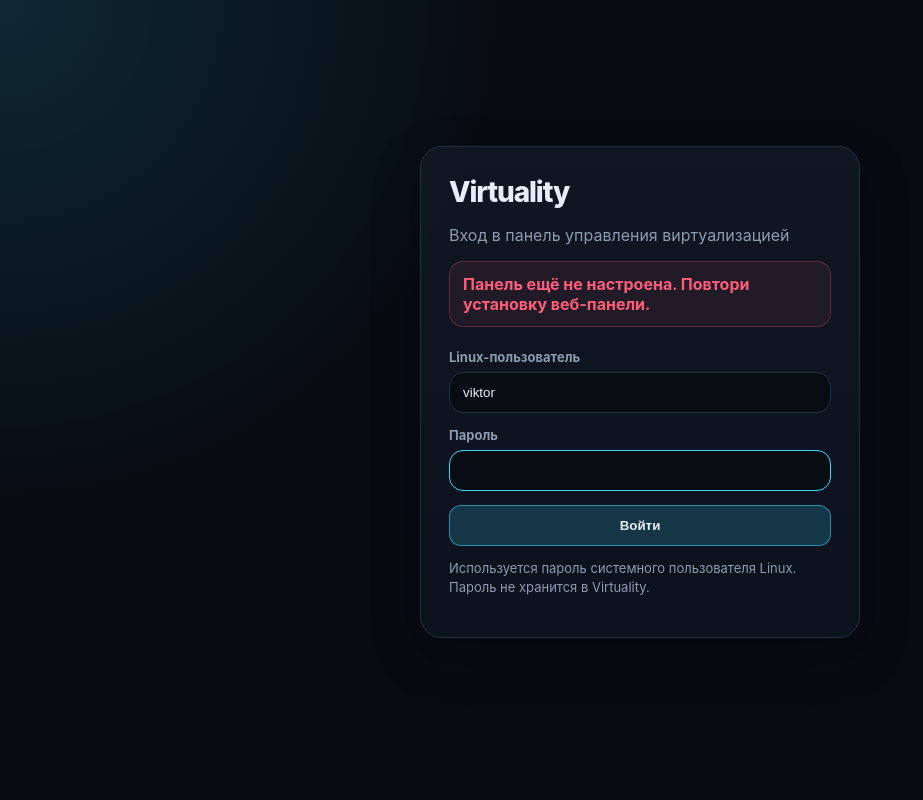
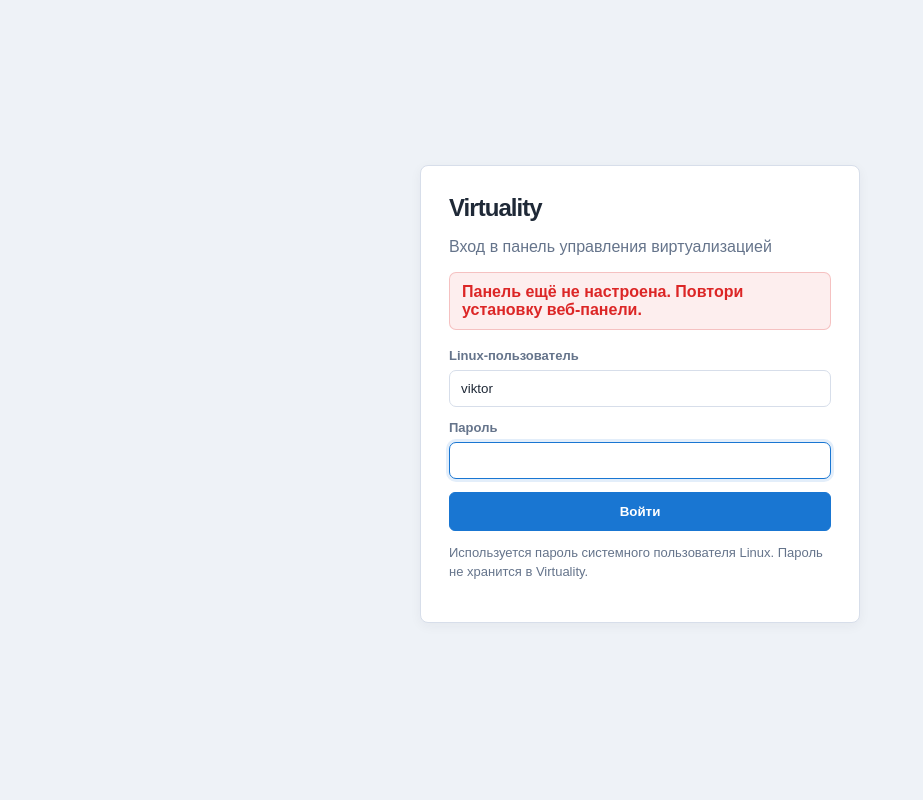
Before and after one commit to viktor138irk/virtuality, a FastAPI app: page /login in a window 1280 px wide. Shown: the whole page, without its empty margins (0-923 px from the left). Run offline with FastAPI, Linux system fonts and the light colour scheme.

Commit message:
Обновить стиль панели под Virtualizor

```diff
--- a/web/static/app.css
+++ b/web/static/app.css
@@ -1,14 +1,17 @@
 :root {
-  --bg: #070b12;
-  --panel: #101722;
-  --panel-2: #0d131d;
-  --line: #233044;
-  --text: #e8eef8;
-  --muted: #8d9bb0;
-  --accent: #37d6ff;
-  --green: #3dff9d;
-  --yellow: #ffd166;
-  --red: #ff5c7a;
+  --bg: #eef2f7;
+  --panel: #ffffff;
+  --panel-2: #f7f9fc;
+  --line: #d7deea;
+  --text: #1f2937;
+  --muted: #65748b;
+  --accent: #1976d2;
+  --accent-2: #0f5ea8;
+  --sidebar: #172033;
+  --sidebar-2: #101827;
+  --green: #16a34a;
+  --yellow: #d97706;
+  --red: #dc2626;
 }
 
 * { box-sizing: border-box; }
@@ -16,223 +19,146 @@
 body {
   margin: 0;
   min-height: 100vh;
-  background: radial-gradient(circle at top left, rgba(55, 214, 255, .14), transparent 34%), var(--bg);
+  background: var(--bg);
   color: var(--text);
-  font-family: Inter, ui-sans-serif, system-ui, -apple-system, BlinkMacSystemFont, "Segoe UI", sans-serif;
+  font-family: Arial, Inter, ui-sans-serif, system-ui, -apple-system, BlinkMacSystemFont, "Segoe UI", sans-serif;
 }
 
-.shell {
-  width: min(1440px, calc(100% - 32px));
-  margin: 0 auto;
-  padding: 24px 0 48px;
-}
+.v-layout { display: grid; grid-template-columns: 236px 1fr; min-height: 100vh; }
+.v-sidebar { position: sticky; top: 0; height: 100vh; padding: 14px 12px; background: linear-gradient(180deg, var(--sidebar), var(--sidebar-2)); color: #dbe7f7; border-right: 1px solid rgba(255,255,255,.08); }
+.v-logo { display: grid; gap: 2px; padding: 12px 12px 18px; border-bottom: 1px solid rgba(255,255,255,.1); margin-bottom: 10px; }
+.v-logo strong { font-size: 19px; letter-spacing: -.02em; }
+.v-logo span { color: #8ea0bd; font-size: 12px; text-transform: uppercase; letter-spacing: .08em; }
+.v-nav { display: grid; gap: 4px; }
+.v-nav a { color: #b9c7dc; text-decoration: none; padding: 10px 12px; border-radius: 8px; font-size: 14px; font-weight: 700; }
+.v-nav a:hover, .v-nav a.active { color: #fff; background: rgba(255,255,255,.1); }
+.v-main { min-width: 0; padding: 16px 18px 40px; }
+.v-topbar { display: flex; align-items: center; justify-content: space-between; gap: 16px; padding: 12px 14px; margin-bottom: 14px; background: var(--panel); border: 1px solid var(--line); border-radius: 8px; box-shadow: 0 3px 12px rgba(31,41,55,.06); }
+.v-title { font-size: 22px; font-weight: 800; letter-spacing: -.03em; }
+.v-subtitle { color: var(--muted); font-size: 13px; margin-top: 3px; }
 
-.topbar {
-  display: flex;
-  align-items: center;
-  justify-content: space-between;
-  gap: 16px;
-  padding: 18px 20px;
-  margin-bottom: 18px;
-  background: rgba(16, 23, 34, .86);
-  border: 1px solid var(--line);
-  border-radius: 22px;
-  box-shadow: 0 24px 70px rgba(0,0,0,.28);
-  backdrop-filter: blur(12px);
-}
-
-.brand { font-size: 28px; font-weight: 800; letter-spacing: -.04em; }
+.shell { width: min(1440px, calc(100% - 32px)); margin: 0 auto; padding: 24px 0 48px; }
+.topbar { display: flex; align-items: center; justify-content: space-between; gap: 16px; padding: 12px 14px; margin-bottom: 14px; background: var(--panel); border: 1px solid var(--line); border-radius: 8px; box-shadow: 0 3px 12px rgba(31,41,55,.06); }
+.brand { font-size: 24px; font-weight: 800; letter-spacing: -.04em; }
 .muted { color: var(--muted); }
 .small-note { font-size: 13px; line-height: 1.45; }
 .top-space { margin-top: 14px; }
 .inline-form { margin: 0; }
 
-.top-meta { display: flex; gap: 10px; flex-wrap: wrap; justify-content: flex-end; align-items: center; }
-.top-meta span,
-.pill,
-.link-pill {
-  display: inline-flex;
-  align-items: center;
-  min-height: 30px;
-  padding: 6px 10px;
-  border: 1px solid var(--line);
-  border-radius: 999px;
-  color: var(--muted);
-  background: rgba(13, 19, 29, .8);
-  font-size: 13px;
-  text-decoration: none;
-}
-.link-pill.accent { color: var(--accent); border-color: rgba(55,214,255,.38); background: rgba(55,214,255,.08); font-weight: 800; }
-.link-pill:hover { border-color: var(--accent); }
+.top-meta { display: flex; gap: 8px; flex-wrap: wrap; justify-content: flex-end; align-items: center; }
+.top-meta span, .pill, .link-pill { display: inline-flex; align-items: center; min-height: 28px; padding: 5px 9px; border: 1px solid var(--line); border-radius: 6px; color: var(--muted); background: var(--panel-2); font-size: 13px; text-decoration: none; }
+.link-pill.accent { color: #fff; border-color: var(--accent); background: var(--accent); font-weight: 800; }
+.link-pill:hover { border-color: var(--accent); color: var(--accent); }
+.link-pill.accent:hover { color: #fff; background: var(--accent-2); }
+.table-link { color: var(--accent); text-decoration: none; font-weight: 800; }
+.table-link:hover { text-decoration: underline; }
 
-.grid { display: grid; gap: 16px; }
-.stats { grid-template-columns: repeat(4, minmax(0, 1fr)); margin-bottom: 16px; }
-.two { grid-template-columns: repeat(2, minmax(0, 1fr)); margin-bottom: 16px; }
+.grid { display: grid; gap: 12px; }
+.stats { grid-template-columns: repeat(4, minmax(0, 1fr)); margin-bottom: 12px; }
+.compact-stats { grid-template-columns: repeat(4, minmax(0, 1fr)); }
+.two { grid-template-columns: repeat(2, minmax(0, 1fr)); margin-bottom: 12px; }
 
-.card,
-.auth-card {
-  background: linear-gradient(180deg, rgba(16, 23, 34, .96), rgba(13, 19, 29, .96));
-  border: 1px solid var(--line);
-  border-radius: 22px;
-  padding: 18px;
-  box-shadow: 0 18px 50px rgba(0,0,0,.22);
-  margin-bottom: 16px;
-}
-.card-head { display: flex; align-items: center; justify-content: space-between; gap: 12px; margin-bottom: 14px; }
-h2 { margin: 0; font-size: 18px; letter-spacing: -.02em; }
-.label { color: var(--muted); font-size: 13px; margin-bottom: 8px; }
-.value { font-size: 24px; font-weight: 800; letter-spacing: -.03em; }
-.value.small { font-size: 16px; }
+.card, .auth-card { background: var(--panel); border: 1px solid var(--line); border-radius: 8px; padding: 14px; box-shadow: 0 3px 12px rgba(31,41,55,.05); margin-bottom: 12px; }
+.card.stat { min-height: 86px; }
+.card-head { display: flex; align-items: center; justify-content: space-between; gap: 12px; margin-bottom: 12px; }
+h2 { margin: 0; font-size: 17px; letter-spacing: -.02em; }
+.label { color: var(--muted); font-size: 12px; margin-bottom: 6px; text-transform: uppercase; letter-spacing: .04em; }
+.value { font-size: 23px; font-weight: 800; letter-spacing: -.03em; }
+.value.small { font-size: 15px; }
 .strong { font-weight: 700; }
 
-.update-banner {
-  display: flex;
-  align-items: center;
-  justify-content: space-between;
-  gap: 14px;
-  border-color: rgba(255,209,102,.35);
-  background: linear-gradient(135deg, rgba(255,209,102,.12), rgba(55,214,255,.07));
-}
+.update-banner { display: flex; align-items: center; justify-content: space-between; gap: 14px; border-color: rgba(217,119,6,.3); background: #fff8eb; }
 
-.services { display: grid; gap: 10px; }
-.service-row { display: flex; align-items: center; justify-content: space-between; gap: 12px; padding: 11px 12px; background: rgba(255,255,255,.03); border: 1px solid rgba(255,255,255,.06); border-radius: 14px; }
-.service-row small { display: block; margin-top: 4px; color: var(--muted); }
+.services { display: grid; gap: 8px; }
+.service-row { display: flex; align-items: center; justify-content: space-between; gap: 12px; padding: 9px 10px; background: var(--panel-2); border: 1px solid var(--line); border-radius: 7px; }
+.service-row small { display: block; margin-top: 3px; color: var(--muted); }
 .service-link { color: var(--text); text-decoration: none; }
-.service-link:hover { border-color: rgba(55,214,255,.42); background: rgba(55,214,255,.055); }
+.service-link:hover { border-color: var(--accent); background: #eef6ff; }
 
-.status { display: inline-flex; padding: 5px 9px; border-radius: 999px; font-size: 12px; font-weight: 800; border: 1px solid currentColor; white-space: nowrap; }
-.status.ok { color: var(--green); background: rgba(61,255,157,.09); }
-.status.warn { color: var(--yellow); background: rgba(255,209,102,.09); }
-.status.err { color: var(--red); background: rgba(255,92,122,.09); }
+.status { display: inline-flex; padding: 4px 8px; border-radius: 999px; font-size: 12px; font-weight: 800; border: 1px solid currentColor; white-space: nowrap; }
+.status.ok { color: var(--green); background: rgba(22,163,74,.08); }
+.status.warn { color: var(--yellow); background: rgba(217,119,6,.08); }
+.status.err { color: var(--red); background: rgba(220,38,38,.08); }
 
-table { width: 100%; border-collapse: collapse; }
-th, td { text-align: left; padding: 11px 10px; border-bottom: 1px solid rgba(255,255,255,.07); }
-th { color: var(--muted); font-size: 13px; font-weight: 700; }
+table { width: 100%; border-collapse: collapse; background: var(--panel); }
+th, td { text-align: left; padding: 9px 9px; border-bottom: 1px solid var(--line); vertical-align: middle; }
+th { color: #41516a; font-size: 12px; font-weight: 800; background: #f1f5f9; text-transform: uppercase; letter-spacing: .04em; }
 tr:last-child td { border-bottom: 0; }
+tbody tr:hover { background: #f8fbff; }
 
-.actions { display: flex; gap: 8px; flex-wrap: wrap; }
+.actions { display: flex; gap: 7px; flex-wrap: wrap; }
 .actions form, .logout-form { margin: 0; }
-button { border: 1px solid var(--line); background: rgba(55,214,255,.08); color: var(--text); padding: 8px 10px; border-radius: 12px; cursor: pointer; font-weight: 700; }
-button:hover { border-color: var(--accent); }
-button.danger { background: rgba(255,92,122,.09); color: var(--red); }
-button.primary { background: rgba(55,214,255,.18); border-color: rgba(55,214,255,.55); }
-button.ghost { background: rgba(255,255,255,.035); color: var(--muted); }
-button.wide { width: 100%; padding: 12px 14px; }
+button { border: 1px solid var(--line); background: #f8fafc; color: var(--text); padding: 7px 9px; border-radius: 6px; cursor: pointer; font-weight: 700; }
+button:hover { border-color: var(--accent); color: var(--accent); }
+button.danger { background: rgba(220,38,38,.07); color: var(--red); }
+button.primary { background: var(--accent); border-color: var(--accent); color: #fff; }
+button.primary:hover { background: var(--accent-2); color: #fff; }
+button.ghost { background: transparent; color: var(--muted); }
+button.wide { width: 100%; padding: 11px 14px; }
 button:disabled { cursor: not-allowed; opacity: .45; }
 
-pre { overflow: auto; margin: 14px 0 0; padding: 14px; border-radius: 14px; background: #070b12; border: 1px solid rgba(255,255,255,.06); color: #d9e5f6; line-height: 1.55; }
+pre { overflow: auto; margin: 12px 0 0; padding: 12px; border-radius: 7px; background: #0b1220; border: 1px solid #1f2937; color: #d9e5f6; line-height: 1.55; }
 
 .auth-body { display: grid; place-items: center; padding: 20px; }
 .auth-shell { width: min(440px, 100%); }
 .auth-card { padding: 28px; }
 .auth-brand { margin-bottom: 6px; }
-.auth-form,
-.form-grid { display: grid; gap: 14px; margin-top: 22px; }
-.auth-form label,
-.form-grid label { display: grid; gap: 7px; color: var(--muted); font-size: 13px; font-weight: 700; }
+.auth-form, .form-grid { display: grid; gap: 13px; margin-top: 18px; }
+.auth-form label, .form-grid label { display: grid; gap: 7px; color: var(--muted); font-size: 13px; font-weight: 700; }
 .form-row { display: grid; grid-template-columns: 1fr 1fr; gap: 12px; }
-.auth-form input,
-.form-grid input,
-.form-grid select { width: 100%; border: 1px solid var(--line); background: rgba(7,11,18,.82); color: var(--text); border-radius: 14px; padding: 12px 13px; outline: none; }
-.auth-form input:focus,
-.form-grid input:focus,
-.form-grid select:focus { border-color: var(--accent); }
-.alert,
-.notice { padding: 12px 13px; border-radius: 14px; margin: 0 0 16px; font-weight: 700; }
-.notice { margin: 0; color: var(--accent); background: rgba(55,214,255,.07); border: 1px solid rgba(55,214,255,.22); }
-.alert.danger { color: var(--red); background: rgba(255,92,122,.08); border: 1px solid rgba(255,92,122,.28); }
+.auth-form input, .form-grid input, .form-grid select { width: 100%; border: 1px solid var(--line); background: #fff; color: var(--text); border-radius: 7px; padding: 10px 11px; outline: none; }
+.auth-form input:focus, .form-grid input:focus, .form-grid select:focus { border-color: var(--accent); box-shadow: 0 0 0 3px rgba(25,118,210,.12); }
+.alert, .notice { padding: 10px 12px; border-radius: 7px; margin: 0 0 12px; font-weight: 700; }
+.notice { margin: 0; color: var(--accent); background: #eef6ff; border: 1px solid #bfdbfe; }
+.alert.danger { color: var(--red); background: rgba(220,38,38,.08); border: 1px solid rgba(220,38,38,.22); }
 
-.quick-actions { display: grid; gap: 10px; }
-.big-action { display: grid; gap: 5px; padding: 14px; color: var(--text); text-decoration: none; background: rgba(255,255,255,.03); border: 1px solid rgba(255,255,255,.06); border-radius: 16px; }
-.big-action:hover { border-color: rgba(55,214,255,.42); background: rgba(55,214,255,.055); }
-.big-action.static:hover { border-color: rgba(255,255,255,.06); background: rgba(255,255,255,.03); }
+.quick-actions { display: grid; gap: 8px; }
+.big-action { display: grid; gap: 4px; padding: 11px; color: var(--text); text-decoration: none; background: var(--panel-2); border: 1px solid var(--line); border-radius: 7px; }
+.big-action:hover { border-color: var(--accent); background: #eef6ff; }
+.big-action.static:hover { border-color: var(--line); background: var(--panel-2); }
 .big-action span { color: var(--muted); font-size: 13px; line-height: 1.45; }
 
-.progress { height: 9px; overflow: hidden; background: rgba(255,255,255,.065); border: 1px solid rgba(255,255,255,.08); border-radius: 999px; }
-.progress.big { height: 14px; }
-.progress span { display: block; height: 100%; width: 0; min-width: 3px; background: linear-gradient(90deg, rgba(55,214,255,.75), rgba(61,255,157,.9)); border-radius: inherit; transition: width .35s ease; }
+.progress { height: 8px; overflow: hidden; background: #e5eaf2; border: 1px solid #d7deea; border-radius: 999px; }
+.progress.big { height: 13px; }
+.progress span { display: block; height: 100%; width: 0; min-width: 3px; background: linear-gradient(90deg, var(--accent), #16a34a); border-radius: inherit; transition: width .35s ease; }
 
-.upload-progress-wrap { display: grid; gap: 10px; padding: 13px; border-radius: 16px; border: 1px solid rgba(55,214,255,.22); background: rgba(55,214,255,.055); }
+.upload-progress-wrap { display: grid; gap: 9px; padding: 12px; border-radius: 7px; border: 1px solid #bfdbfe; background: #eef6ff; }
 .upload-progress-wrap[hidden] { display: none; }
-.upload-progress-head,
-.upload-progress-meta { display: flex; justify-content: space-between; align-items: center; gap: 12px; }
+.upload-progress-head, .upload-progress-meta { display: flex; justify-content: space-between; align-items: center; gap: 12px; }
 .upload-progress-head strong { font-size: 13px; }
 .upload-progress-head span { color: var(--accent); font-weight: 900; }
 .upload-progress-meta { color: var(--muted); font-size: 12px; }
 
-.operation-summary { display: grid; grid-template-columns: 1fr 1fr; gap: 18px; margin-bottom: 16px; }
-.meta-grid { display: grid; grid-template-columns: repeat(3, minmax(0, 1fr)); gap: 10px; }
-.meta-grid div { display: grid; gap: 5px; padding: 11px 12px; border-radius: 14px; background: rgba(255,255,255,.03); border: 1px solid rgba(255,255,255,.06); }
+.operation-summary { display: grid; grid-template-columns: 1fr 1fr; gap: 14px; margin-bottom: 12px; }
+.meta-grid { display: grid; grid-template-columns: repeat(3, minmax(0, 1fr)); gap: 8px; }
+.meta-grid div { display: grid; gap: 4px; padding: 9px 10px; border-radius: 7px; background: var(--panel-2); border: 1px solid var(--line); }
 .meta-grid span { color: var(--muted); font-size: 12px; }
 .meta-grid strong { overflow-wrap: anywhere; }
 .command-box { white-space: pre-wrap; overflow-wrap: anywhere; }
-.op-log { min-height: 420px; max-height: 620px; white-space: pre-wrap; font-family: ui-monospace, SFMono-Regular, Menlo, Monaco, Consolas, "Liberation Mono", monospace; font-size: 13px; }
-.live-dot::before { content: ""; width: 7px; height: 7px; margin-right: 6px; border-radius: 50%; background: var(--green); box-shadow: 0 0 18px rgba(61,255,157,.8); }
+.op-log { min-height: 420px; max-height: 650px; white-space: pre-wrap; font-family: ui-monospace, SFMono-Regular, Menlo, Monaco, Consolas, "Liberation Mono", monospace; font-size: 13px; }
+.live-dot::before { content: ""; width: 7px; height: 7px; margin-right: 6px; border-radius: 50%; background: var(--green); box-shadow: 0 0 18px rgba(22,163,74,.5); }
+.log-source-card { text-decoration: none; color: var(--text); }
+.log-source-card.selected { border-color: var(--accent); box-shadow: inset 4px 0 0 var(--accent); }
 
-.console-body {
-  height: 100vh;
-  min-height: 100vh;
-  overflow: hidden;
-  background: #03060b;
-}
-
-.console-window {
-  display: grid;
-  grid-template-rows: 46px 1fr;
-  width: 100vw;
-  height: 100vh;
-  overflow: hidden;
-}
-
-.console-topbar {
-  display: flex;
-  align-items: center;
-  justify-content: space-between;
-  gap: 12px;
-  padding: 7px 10px;
-  background: rgba(7, 11, 18, .96);
-  border-bottom: 1px solid var(--line);
-  box-shadow: 0 10px 28px rgba(0,0,0,.28);
-  z-index: 2;
-}
-
-.console-title {
-  display: flex;
-  align-items: baseline;
-  gap: 10px;
-  min-width: 0;
-}
+.console-body { height: 100vh; min-height: 100vh; overflow: hidden; background: #03060b; }
+.console-window { display: grid; grid-template-rows: 46px 1fr; width: 100vw; height: 100vh; overflow: hidden; }
+.console-topbar { display: flex; align-items: center; justify-content: space-between; gap: 12px; padding: 7px 10px; background: #111827; border-bottom: 1px solid #1f2937; box-shadow: 0 10px 28px rgba(0,0,0,.28); z-index: 2; }
+.console-title { display: flex; align-items: baseline; gap: 10px; min-width: 0; color: #f8fafc; }
 .console-title strong { font-size: 15px; white-space: nowrap; }
-.console-title span { color: var(--muted); font-size: 12px; white-space: nowrap; overflow: hidden; text-overflow: ellipsis; }
+.console-title span { color: #94a3b8; font-size: 12px; white-space: nowrap; overflow: hidden; text-overflow: ellipsis; }
 .console-actions { display: flex; align-items: center; gap: 8px; flex-wrap: nowrap; }
-
-.console-main {
-  width: 100%;
-  height: calc(100vh - 46px);
-  min-height: 0;
-  overflow: hidden;
-  background: #000;
-}
-
-.console-frame-full {
-  display: block;
-  width: 100%;
-  height: 100%;
-  border: 0;
-  background: #000;
-}
-
-.console-error-wrap {
-  display: grid;
-  place-items: center;
-  padding: 18px;
-  background: radial-gradient(circle at center, rgba(55,214,255,.08), transparent 46%), #03060b;
-}
+.console-main { width: 100%; height: calc(100vh - 46px); min-height: 0; overflow: hidden; background: #000; }
+.console-frame-full { display: block; width: 100%; height: 100%; border: 0; background: #000; }
+.console-error-wrap { display: grid; place-items: center; padding: 18px; background: #03060b; }
 .console-error-card { width: min(760px, calc(100vw - 32px)); }
 
-@media (max-width: 900px) {
-  .topbar { align-items: flex-start; flex-direction: column; }
-  .stats, .two, .form-row, .operation-summary, .meta-grid { grid-template-columns: 1fr; }
+@media (max-width: 980px) {
+  .v-layout { grid-template-columns: 1fr; }
+  .v-sidebar { position: static; height: auto; }
+  .v-nav { grid-template-columns: repeat(2, minmax(0,1fr)); }
+  .v-main { padding: 10px; }
+  .topbar, .v-topbar { align-items: flex-start; flex-direction: column; }
+  .stats, .compact-stats, .two, .form-row, .operation-summary, .meta-grid { grid-template-columns: 1fr; }
   .shell { width: min(100% - 20px, 1440px); padding-top: 10px; }
   table { display: block; overflow-x: auto; }
   .update-banner { align-items: flex-start; flex-direction: column; }
```
